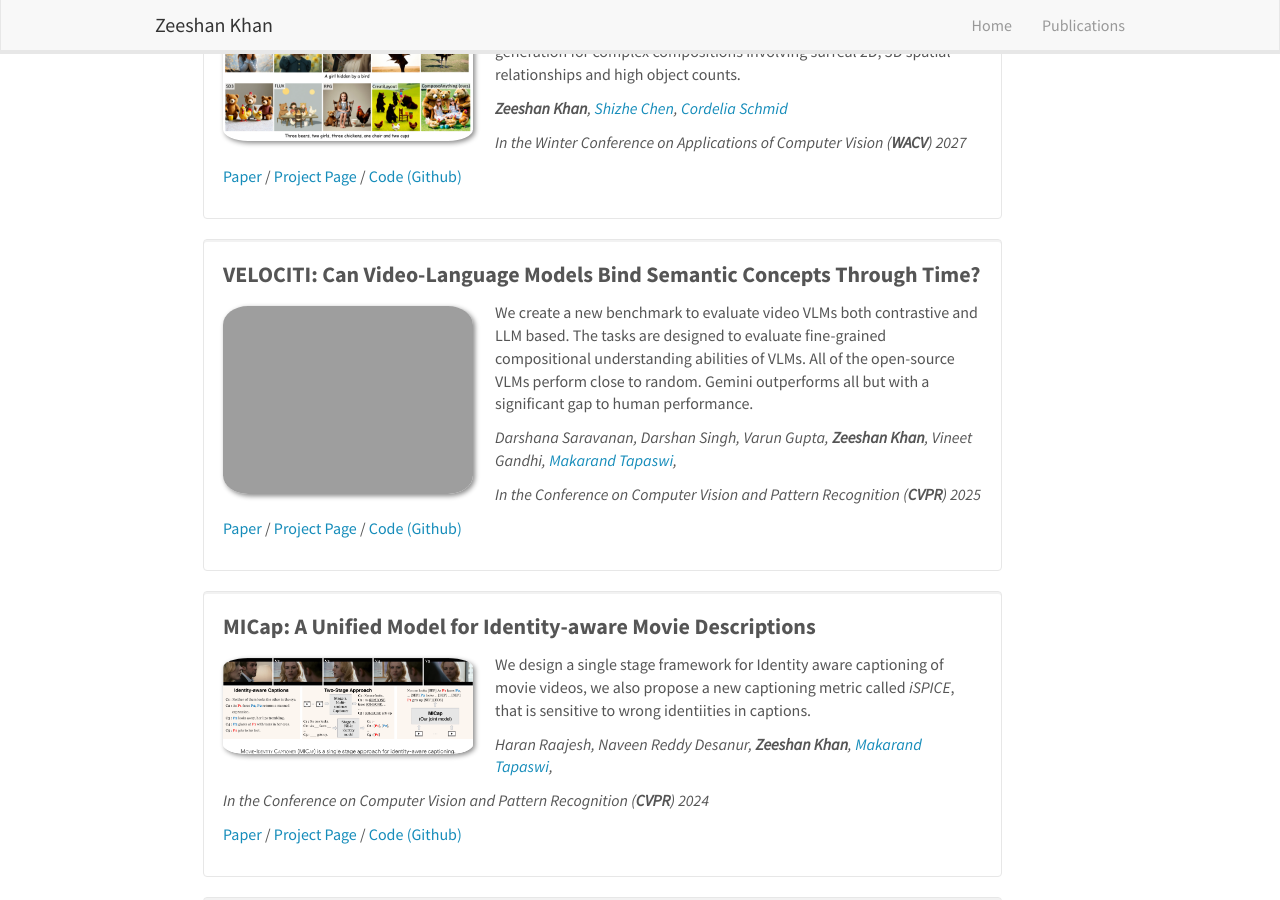
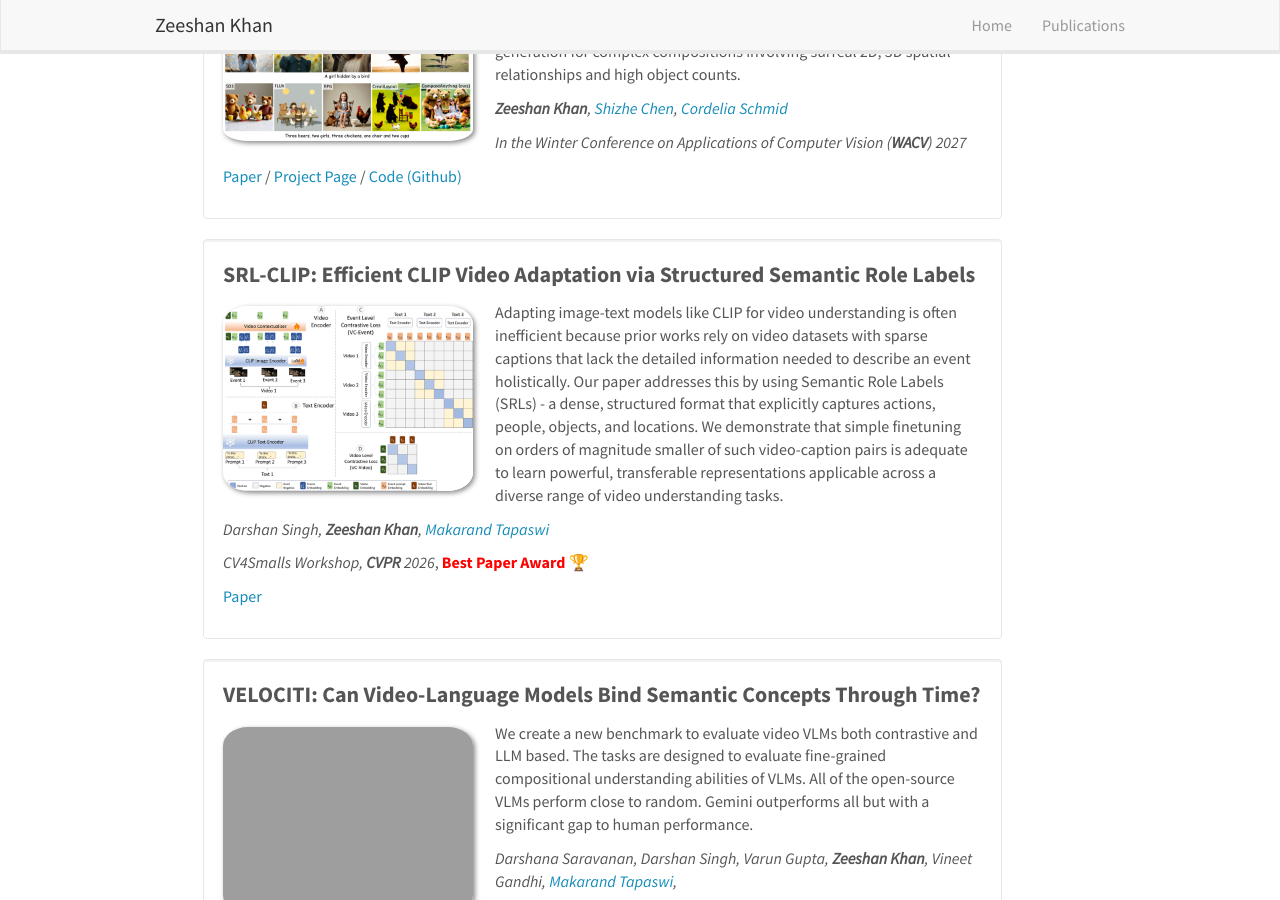
Before and after one commit to zeeshank95/zeeshank95.github.io, a Jekyll site: the page built from _pages/home.md, in a window 1280 px wide and 900 px high, scrolled down 1410 px. Built offline with Jekyll 4.4.1, drawn with Linux system fonts in a browser that asks for light colours; nearby versions of some CDN libraries.

Commit message:
Homepage: add SRL-CLIP (CV4Smalls @ CVPR 2026, Best Paper Award)
Co-Authored-By: Claude Opus 5.5 <noreply@anthropic.com>

```diff
--- a/_data/publist.yml
+++ b/_data/publist.yml
@@ -27,6 +27,17 @@
   link3:
     url: https://github.com/zeeshank95/ComposeAnything
     display: Code (Github)
+
+
+- title: 'SRL-CLIP: Efficient CLIP Video Adaptation via Structured Semantic Role Labels'
+  image: srlclip.png
+  description: Adapting image-text models like CLIP for video understanding is often inefficient because prior works rely on video datasets with sparse captions that lack the detailed information needed to describe an event holistically. Our paper addresses this by using Semantic Role Labels (SRLs) - a dense, structured format that explicitly captures actions, people, objects, and locations. We demonstrate that simple finetuning on orders of magnitude smaller of such video-caption pairs is adequate to learn powerful, transferable representations applicable across a diverse range of video understanding tasks.
+  authors: Darshan Singh, <b>Zeeshan Khan</b>, <a href="https://makarandtapaswi.github.io">Makarand Tapaswi</a>
+  venue: <i>CV4Smalls Workshop, <b>CVPR</b> 2026</i>, <span style="color:red;"><b>Best Paper Award</b></span> 🏆
+  number_link: 1
+  link1:
+    url: https://arxiv.org/abs/2401.07669
+    display: Paper
 
 
 - title: 'VELOCITI: Can Video-Language Models Bind Semantic Concepts Through Time?'
--- a/_pages/home.md
+++ b/_pages/home.md
@@ -57,7 +57,7 @@ My research focuses on post-training diffusion and flow-based policies with rein
 ### Publications
 ****
 
-{% for publi in site.data.publist limit:10 %}
+{% for publi in site.data.publist limit:11 %}
 
 <div class="col-sm-11 clearfix">
  <div class="well">
```
Also changed, not shown: images/pubpic/srlclip.png (added).
